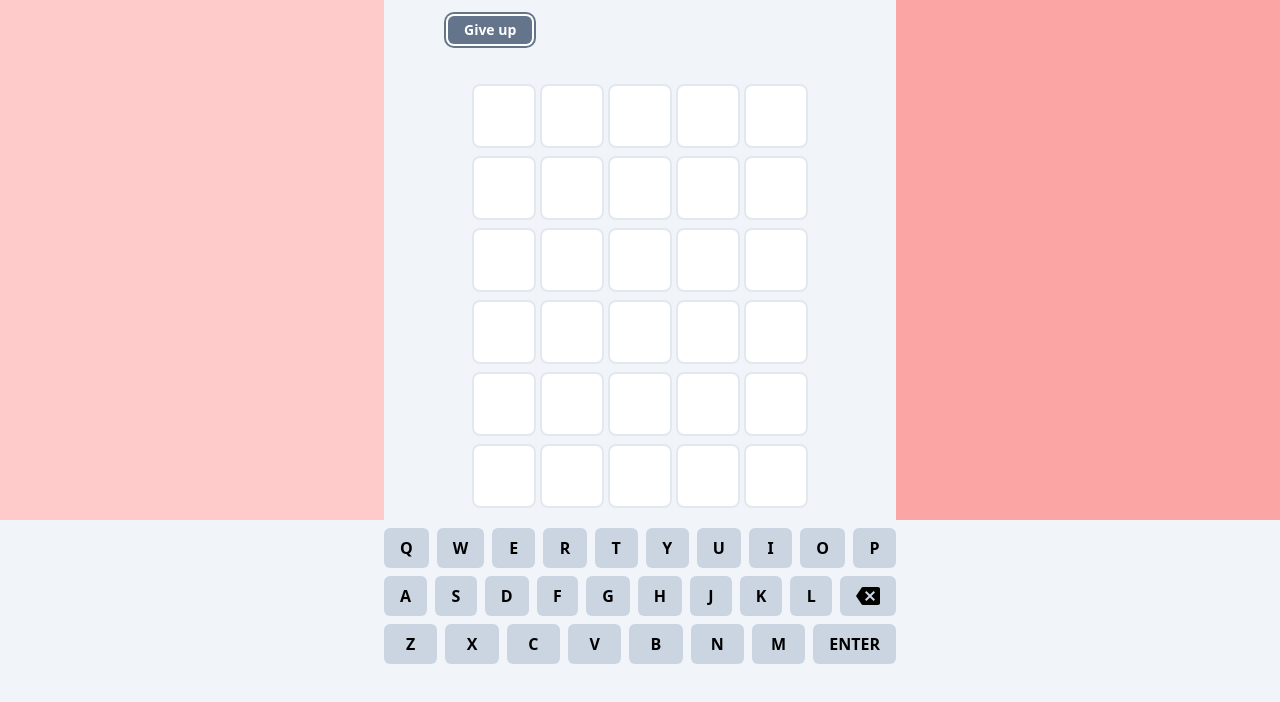
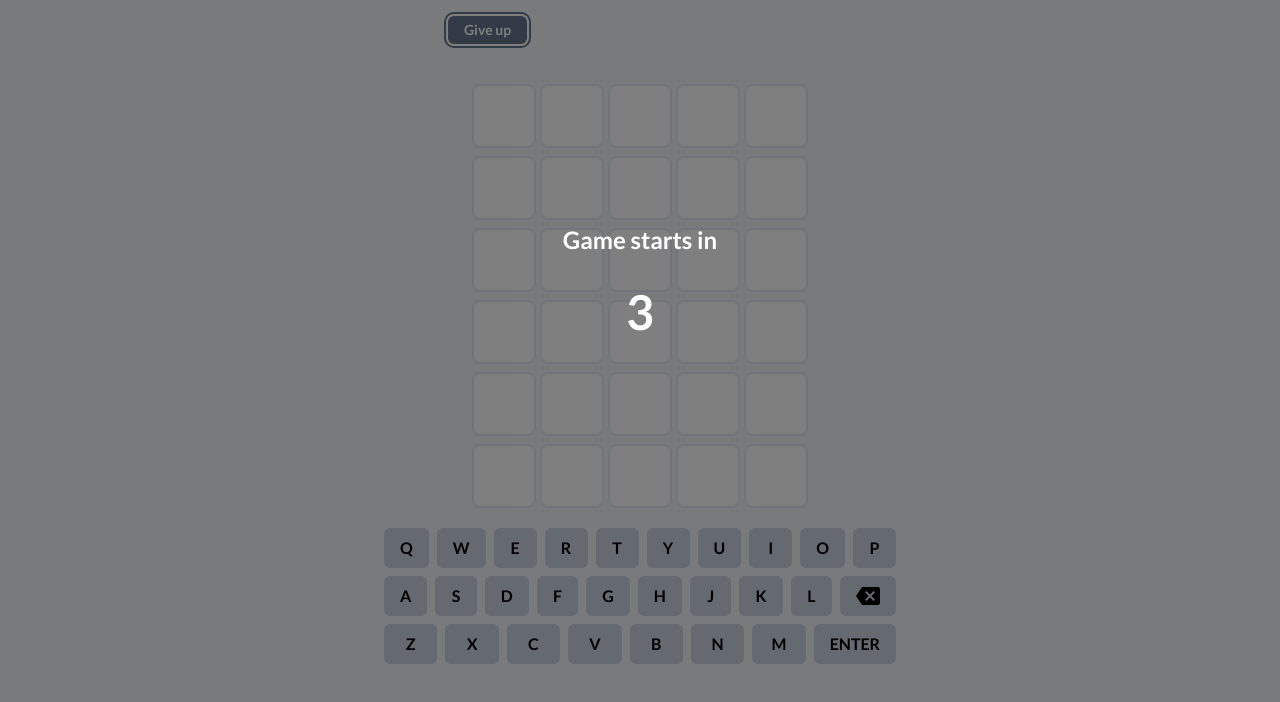
Before and after one commit to kennizen/wordle-mult, a React (Vite) app: page /single-player in a window 1280 px wide. Shown: the top 702 px of the page. Built offline with nearby package versions, Linux system fonts and the light colour scheme.

Commit message:
added timer to game screen and a game start screen

```diff
--- a/index.html
+++ b/index.html
@@ -4,6 +4,9 @@
     <meta charset="UTF-8" />
     <link rel="icon" type="image/svg+xml" href="/vite.svg" />
     <meta name="viewport" content="width=device-width, initial-scale=1.0" />
+    <link rel="preconnect" href="https://fonts.googleapis.com">
+    <link rel="preconnect" href="https://fonts.gstatic.com" crossorigin>
+    <link href="https://fonts.googleapis.com/css2?family=Lato:wght@300;400;700&display=swap" rel="stylesheet">
     <title>WORDLE MULT</title>
   </head>
   <body>
--- /dev/null
+++ b/src/components/CountdownTimer.tsx
@@ -0,0 +1,75 @@
+import { useEffect, useRef, useState } from "react";
+import { useSetRecoilState } from "recoil";
+import { loseConditionAtom } from "../store/atoms";
+
+const SECONDS_START = 5;
+
+interface IProps {
+  start: number;
+}
+
+const CountdownTimer = ({ start }: IProps) => {
+  // states
+  const [minutes, setMinutes] = useState(start);
+  const [seconds, setSeconds] = useState(SECONDS_START);
+  const setLoseCondition = useSetRecoilState(loseConditionAtom);
+
+  // hooks
+  const time = useRef<number>(new Date().getTime());
+  const updatedTime = useRef<number>();
+
+  // consts
+  let requestTimer = useRef<number>(-1);
+
+  // function for the countdown timer
+  function showTimer() {
+    updatedTime.current = new Date().getTime();
+    if (updatedTime.current - time.current >= 1000) {
+      setSeconds((prev) => {
+        if (prev <= 0) {
+          return SECONDS_START;
+        }
+        return prev - 1;
+      });
+      time.current = new Date().getTime();
+    }
+    requestTimer.current = requestAnimationFrame(showTimer);
+  }
+
+  // lifecycles
+  useEffect(() => {
+    requestTimer.current = requestAnimationFrame(showTimer);
+    return () => {
+      cancelAnimationFrame(requestTimer.current);
+    };
+  }, []);
+
+  useEffect(() => {
+    if (seconds <= 0) {
+      setMinutes((prev) => {
+        if (prev < 0) {
+          return 0;
+        }
+        return prev - 1;
+      });
+    }
+  }, [seconds]);
+
+  useEffect(() => {
+    if (minutes < 0) {
+      setLoseCondition(true);
+      cancelAnimationFrame(requestTimer.current);
+    }
+  }, [minutes]);
+
+  return (
+    <div>
+      <p className="font-semibold text-lg text-gray-600">Time Left</p>
+      <p className="text-center font-bold text-xl text-gray-700">{`${
+        minutes <= -1 ? "00" : minutes < 10 ? "0" + minutes : minutes
+      }:${seconds < 10 ? "0" + seconds : seconds}`}</p>
+    </div>
+  );
+};
+
+export default CountdownTimer;
--- /dev/null
+++ b/src/components/GameStartCountdown.tsx
@@ -0,0 +1,42 @@
+import { useEffect, useState } from "react";
+import { createPortal } from "react-dom";
+import { useSetRecoilState } from "recoil";
+import { beginGameAtom } from "../store/atoms";
+
+const GameStartCountdown = () => {
+  // states
+  const [shrinkNum, setShrinkNum] = useState(3);
+  const setBeginGame = useSetRecoilState(beginGameAtom);
+
+  // functions
+  function handleShrinkNum() {
+    setShrinkNum((prev) => {
+      if (prev <= 0) {
+        return 0;
+      }
+      return prev - 1;
+    });
+    document.getElementById("shrinkNum")?.classList.remove("animate-num-shrink");
+  }
+
+  // lifecycles
+  useEffect(() => {
+    if (shrinkNum <= 0) {
+      setBeginGame(true);
+    } else {
+      document.getElementById("shrinkNum")?.classList.add("animate-num-shrink");
+    }
+  }, [shrinkNum]);
+
+  return createPortal(
+    <div className="fixed top-0 left-0 w-full h-screen bg-black bg-opacity-50 flex flex-col items-center gap-y-8">
+      <p className="mt-56 text-white font-semibold text-2xl">Game starts in</p>
+      <p id="shrinkNum" className="text-white font-bold text-5xl " onAnimationEnd={handleShrinkNum}>
+        {shrinkNum < 1 ? "1" : shrinkNum}
+      </p>
+    </div>,
+    document.body
+  );
+};
+
+export default GameStartCountdown;
--- a/src/components/GiveUp.tsx
+++ b/src/components/GiveUp.tsx
@@ -1,17 +1,12 @@
 import { useState } from "react";
 import Modal from "./Modal";
-import { useRecoilValue } from "recoil";
-import { oriWordAtom } from "../store/atoms";
-import { useNavigate } from "react-router-dom";
+import { useSetRecoilState } from "recoil";
+import { loseConditionAtom } from "../store/atoms";
 
 const GiveUp = () => {
   // states
   const [open, setOpen] = useState(false);
-  const [showAnswer, setShowAnswer] = useState(false);
-
-  // hooks
-  const oriWord = useRecoilValue(oriWordAtom);
-  const navigate = useNavigate();
+  const setLoseCondition = useSetRecoilState(loseConditionAtom);
 
   // functions
   function handleOpenModal() {
@@ -23,12 +18,8 @@ const GiveUp = () => {
   }
 
   function handleShowAnswer() {
-    setShowAnswer(true);
+    setLoseCondition(true);
     handleCloseModal();
-  }
-
-  function handlePlayAgain() {
-    navigate("/", { replace: true });
   }
 
   return (
@@ -50,28 +41,8 @@ const GiveUp = () => {
               >
                 Yes
               </button>
-              <button
-                onClick={handleCloseModal}
-                className="px-4 py-1 bg-slate-200 rounded-md hover:bg-slate-300"
-              >
+              <button onClick={handleCloseModal} className="px-4 py-1 bg-slate-200 rounded-md hover:bg-slate-300">
                 No
-              </button>
-            </div>
-          </div>
-        </Modal>
-      )}
-      {showAnswer && (
-        <Modal>
-          <div className="flex flex-col p-4 gap-y-6">
-            <p className="font-semibold text-xl flex items-center">
-              The word is - <span className="text-green-500 text-3xl">{oriWord}</span>
-            </p>
-            <div className="flex items-center justify-end gap-x-4">
-              <button
-                onClick={handlePlayAgain}
-                className="px-4 py-1 bg-slate-200 rounded-md hover:bg-slate-300"
-              >
-                Play again
               </button>
             </div>
           </div>
--- a/src/components/LoseScreen.tsx
+++ b/src/components/LoseScreen.tsx
@@ -1,6 +1,6 @@
 import { useRecoilValue, useSetRecoilState } from "recoil";
 import Modal from "./Modal";
-import { loseConditionAtom, oriWordAtom } from "../store/atoms";
+import { beginGameAtom, loseConditionAtom, oriWordAtom } from "../store/atoms";
 import { useNavigate } from "react-router-dom";
 
 const LoseScreen = () => {
@@ -8,10 +8,12 @@ const LoseScreen = () => {
   const oriWord = useRecoilValue(oriWordAtom);
   const navigate = useNavigate();
   const setLoseCondition = useSetRecoilState(loseConditionAtom);
+  const setBeginGame = useSetRecoilState(beginGameAtom);
 
   // functions
   function handlePlayAgain() {
     setLoseCondition(false);
+    setBeginGame(false);
     navigate("/", { replace: true });
   }
 
@@ -23,10 +25,7 @@ const LoseScreen = () => {
           The word was: <span className="ml-1 text-red-500">{oriWord}</span>
         </p>
         <div className="flex items-center justify-end gap-x-4">
-          <button
-            onClick={handlePlayAgain}
-            className="px-4 py-1 bg-slate-200 rounded-md hover:bg-slate-300"
-          >
+          <button onClick={handlePlayAgain} className="px-4 py-1 bg-slate-200 rounded-md hover:bg-slate-300">
             Play again
           </button>
         </div>
--- a/src/index.css
+++ b/src/index.css
@@ -10,3 +10,7 @@
     left: 0px;
     background-color: red;
 } */
+
+:root {
+  font-family: "Lato", sans-serif;
+}
--- a/src/pages/SinglePlayerPage.tsx
+++ b/src/pages/SinglePlayerPage.tsx
@@ -1,25 +1,38 @@
+import { useRecoilValue } from "recoil";
 import Board from "../components/Board";
+import CountdownTimer from "../components/CountdownTimer";
+import GameStartCountdown from "../components/GameStartCountdown";
 import GiveUp from "../components/GiveUp";
 import VirtualKeyboard from "../components/VirtualKeyboard";
 import MainLayout from "../layouts/MainLayout";
+import { beginGameAtom } from "../store/atoms";
 
 const SinglePlayerPage = () => {
+  // hooks
+  const beginGame = useRecoilValue(beginGameAtom);
+
   return (
+    <>
       <MainLayout>
         <section className="flex w-full h-[65%]">
-                <div className="w-96 bg-red-200"></div>
+          <div className="w-96"></div>
           <div className="flex-1 flex flex-col py-4 px-16 gap-y-10">
+            <div className="flex items-center justify-between h-[56px]">
               <GiveUp />
+              {beginGame && <CountdownTimer start={1} />}
+            </div>
             <div className="flex justify-center">
               <Board />
             </div>
           </div>
-                <div className="w-96 bg-red-300"></div>
+          <div className="w-96"></div>
         </section>
         <section className="p-2 flex justify-center">
           <VirtualKeyboard />
         </section>
       </MainLayout>
+      {!beginGame && <GameStartCountdown />}
+    </>
   );
 };
 
--- a/src/store/atoms.ts
+++ b/src/store/atoms.ts
@@ -29,3 +29,8 @@ export const loseConditionAtom = atom({
   key: "loseConditionAtom",
   default: false,
 });
+
+export const beginGameAtom = atom({
+  key: "beginGameAtom",
+  default: false,
+});
--- a/tailwind.config.js
+++ b/tailwind.config.js
@@ -9,9 +9,14 @@ export default {
           "50%": { transform: "scale(1.2, 1.2)" },
           "100%": { transform: "scale(1, 1)" },
         },
+        numShrink: {
+          "0%": { transform: "scale(1.5, 1.5)" },
+          "100%": { transform: "scale(1, 1)" },
+        },
       },
       animation: {
         "scale-in-out": "scaleInOut 0.2s linear",
+        "num-shrink": "numShrink 1s linear",
       },
     },
   },
```
Lines whose indentation alone changed are shown as unchanged.
